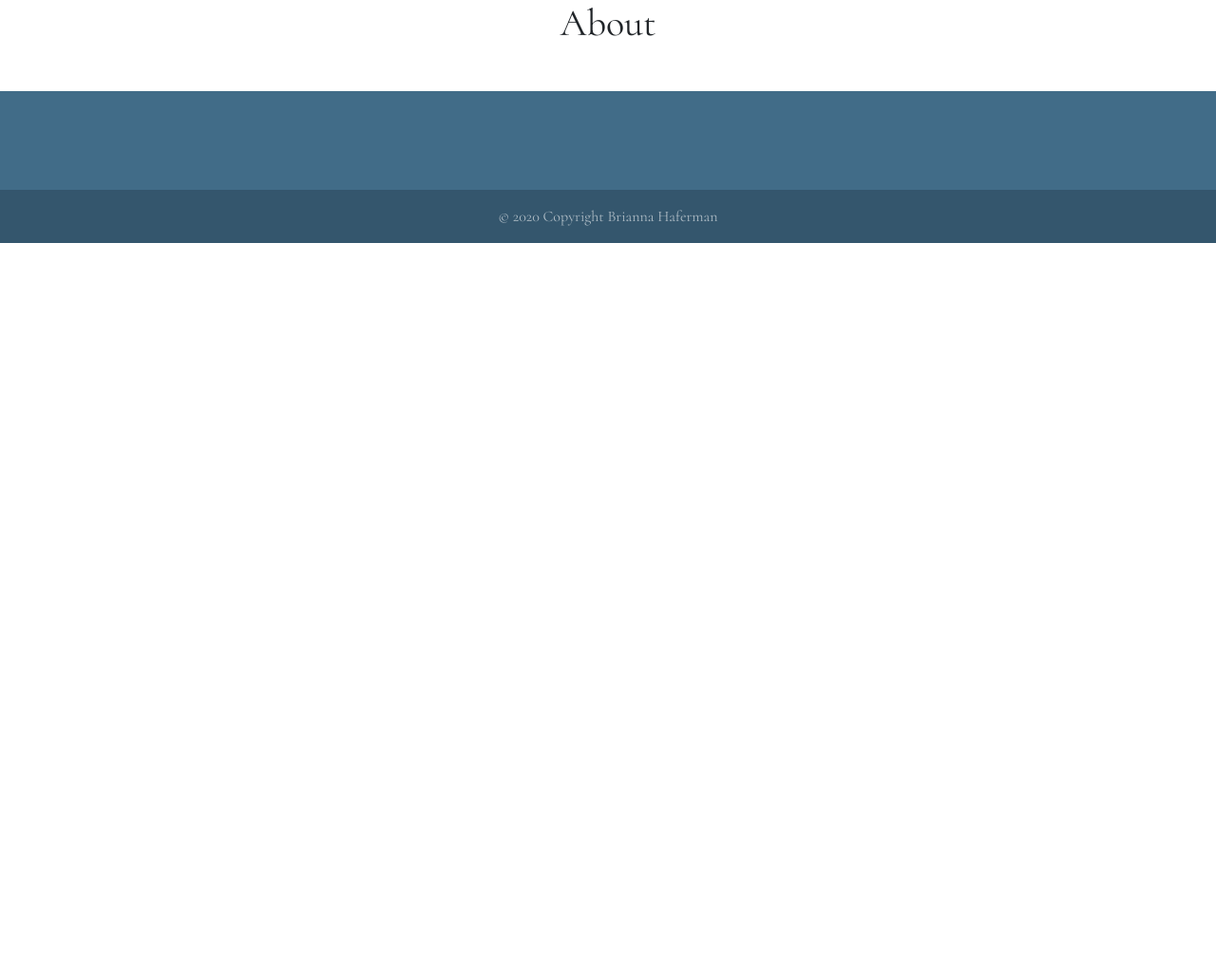
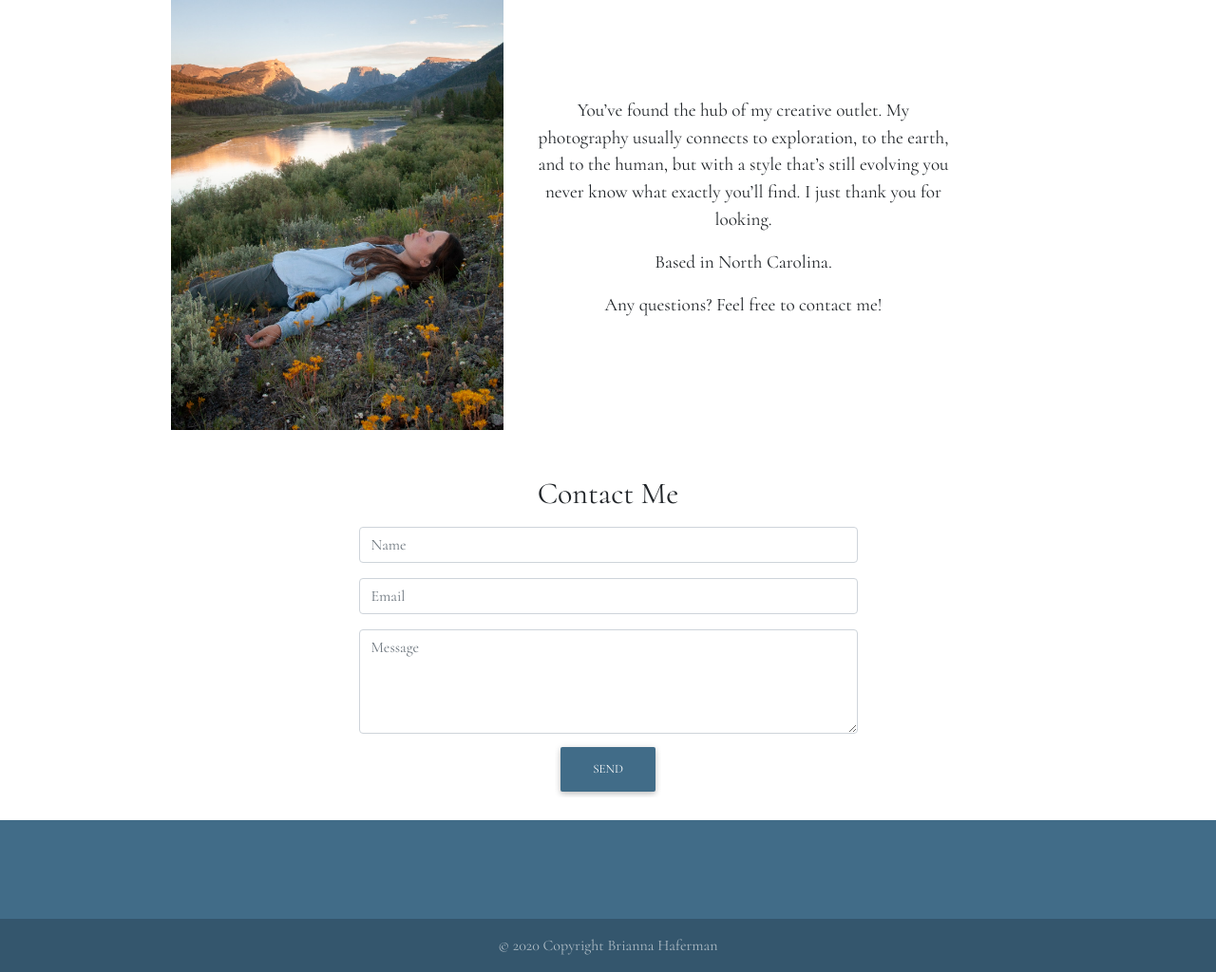
Before and after one commit to jeodell/BKH-Photography, a Django app: page /about/ in a window 1280 px wide. Shown: the part 160-1184 px from the top of the page at 95% size. Before the commit the page ends 416 px from the top, so only its background shows below. Run offline with Django 3.2, Linux system fonts and the light colour scheme; parts of the project's set-up code (start-up, migrations or seed data) failed here and were passed over; some libraries are stand-ins or nearby versions.

Commit message:
Style changes and about page

```diff
--- a/bkhphotography/static/css/styles.css
+++ b/bkhphotography/static/css/styles.css
@@ -181,6 +181,10 @@ img {
   font-size: 1.5rem;
 }
 
+.about-text-bkh {
+  font-size: 1.2rem;
+}
+
 #item_price {
   font-size: 2rem;
 }
--- a/photographs/views.py
+++ b/photographs/views.py
@@ -57,4 +57,11 @@ def get_album_view(request, album):
 
 
 class AboutView(TemplateView):
-    template_name = 'photographs/about.html'
+    def get(self, request, *args, **kwargs):
+        form = ContactForm()
+
+        context = {
+            'form': form
+        }
+
+        return render(request, "photographs/about.html", context)
--- a/static/css/styles.css
+++ b/static/css/styles.css
@@ -181,6 +181,10 @@ img {
   font-size: 1.5rem;
 }
 
+.about-text-bkh {
+  font-size: 1.2rem;
+}
+
 #item_price {
   font-size: 2rem;
 }
--- a/templates/base.html
+++ b/templates/base.html
@@ -3,6 +3,8 @@
 <html lang="en">
 
 <head>
+  <link rel="home" href="https://www.briannahaferman.com">
+  <link rel="canonical" href="https://www.briannahaferman.com">
   <!-- Meta tags -->
   <meta charset="utf-8" />
   <meta name="viewport" content="width=device-width, initial-scale=1, shrink-to-fit=no" />
--- a/templates/photographs/about.html
+++ b/templates/photographs/about.html
@@ -2,7 +2,42 @@
 
 <div class="container">
   <section class="text-center mb-4">
-    <h1 class="mb-5 h1-bkh-text-dark">About</h1>
+    <!-- <h1 class="mb-5 h1-bkh text-dark">About</h1> -->
+    <div class="row">
+      <div class="col-md-4 offset-md-1">
+        <img src="{% static 'img/b_laying.jpg' %}" alt="" class="img-fluid">
+      </div>
+      <div class="col-md-5 d-flex align-items-center">
+        <div>
+          <p class="about-text-bkh">
+            You’ve found the hub of my creative outlet. My photography usually connects to exploration, to the earth,
+            and
+            to the human, but with a style that’s still evolving you never know what exactly you’ll find. I just thank
+            you
+            for looking.
+          </p>
+          <p class="about-text-bkh">Based in North Carolina.</p>
+          <p class="about-text-bkh">Any questions? Feel free to contact me!</p>
+
+        </div>
+      </div>
+    </div>
+  </section>
+
+  <!-- Contact Form -->
+  <section class="container scrollspy mt-5" id="contact">
+    <div class="row">
+      <div class="col-lg-6 offset-lg-3 col-md-8 offset-md-2">
+        <h2 class="text-center">Contact Me</h2>
+        <form action="." method="POST">
+          {% csrf_token %}
+          {{ form }}
+          <div class="d-flex justify-content-center mt-2 mb-4">
+            <input type="submit" value="Send" class="btn btn-bkh" />
+          </div>
+        </form>
+      </div>
+    </div>
   </section>
 </div>
 
--- a/templates/photographs/albums.html
+++ b/templates/photographs/albums.html
@@ -1,7 +1,7 @@
 {% extends "base.html" %} {% load static %} {% block content %}
 
 <section class="container text-center mb-4">
-  <h1 class="mb-5 h1-bkh text-dark">Albums</h1>
+  <!-- <h1 class="mb-5 h1-bkh text-dark">Albums</h1> -->
   <div class="row row-cols-1 row-cols-md-4">
     {% for item in object_list %}
     <div class="col mb-4">
--- a/templates/shop/product.html
+++ b/templates/shop/product.html
@@ -6,7 +6,7 @@
     </div>
     <div class="col-md-4 mb-4 pl-5 d-flex img-info-bkh">
       <div>
-        <p class="lead font-weight-bold">{{ item.title }}</p>
+        <p class="lead">{{ item.title }}</p>
         <p class="lead">
           <span id="item_price">${{ item.get_price_display }}</span>
         </p>
--- a/templates/shop/shop.html
+++ b/templates/shop/shop.html
@@ -2,7 +2,7 @@
 
 <div class="container">
   <section class="text-center mb-4">
-    <h1 class="mb-5 h1-bkh text-dark">Shop</h1>
+    <!-- <h1 class="mb-5 h1-bkh text-dark">Shop</h1> -->
     <div class="row row-cols-1 row-cols-md-2">
       {% for item in page_obj %}
       <div class="col mb-4">
```
Also changed, not shown: templates/photographs/home.html (+42 -11 lines), bkhphotography/static/img/b_laying.jpg (added), static/img/b_laying.jpg (added).
